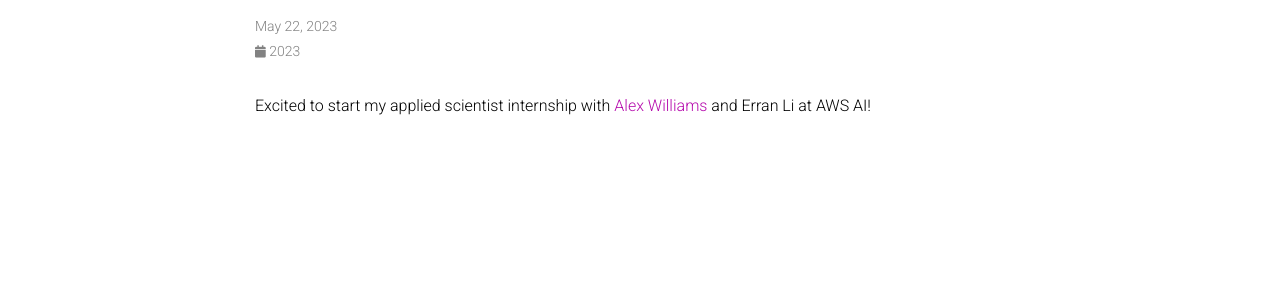
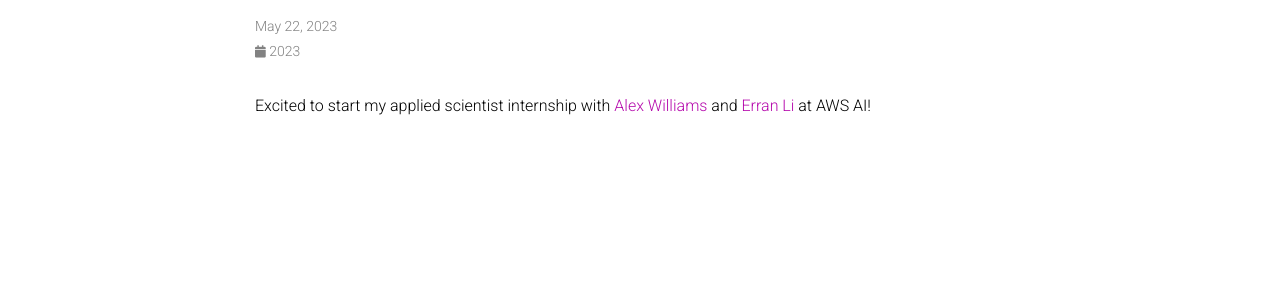
Before and after one commit to roryzhengzhang/roryzhengzhang.github.io, a Jekyll site: the page built from _news/Summer2023.md, in a window 1280 px wide. Shown: the part 145-434 px from the top of the page. Built offline with Jekyll 4.4.1, drawn with Linux system fonts in a browser that asks for light colours; full-size pictures stand in for the smaller copies a plugin makes; comment, search, counter and statistics services are not loaded; a style sheet for code colours, icons or effects is not loaded; part of the change alters nothing that is shown.

```diff
--- a/_news/Summer2023.md
+++ b/_news/Summer2023.md
@@ -4,4 +4,4 @@ date: 2023-05-22 15:59:00-0400
 inline: true
 ---
 
-Excited to start my applied scientist internship with [Alex Williams](https://acwio.github.io/) and Erran Li at AWS AI!
+Excited to start my applied scientist internship with [Alex Williams](https://acwio.github.io/) and [Erran Li](http://www.cs.columbia.edu/~lierranli/) at AWS AI!
```
